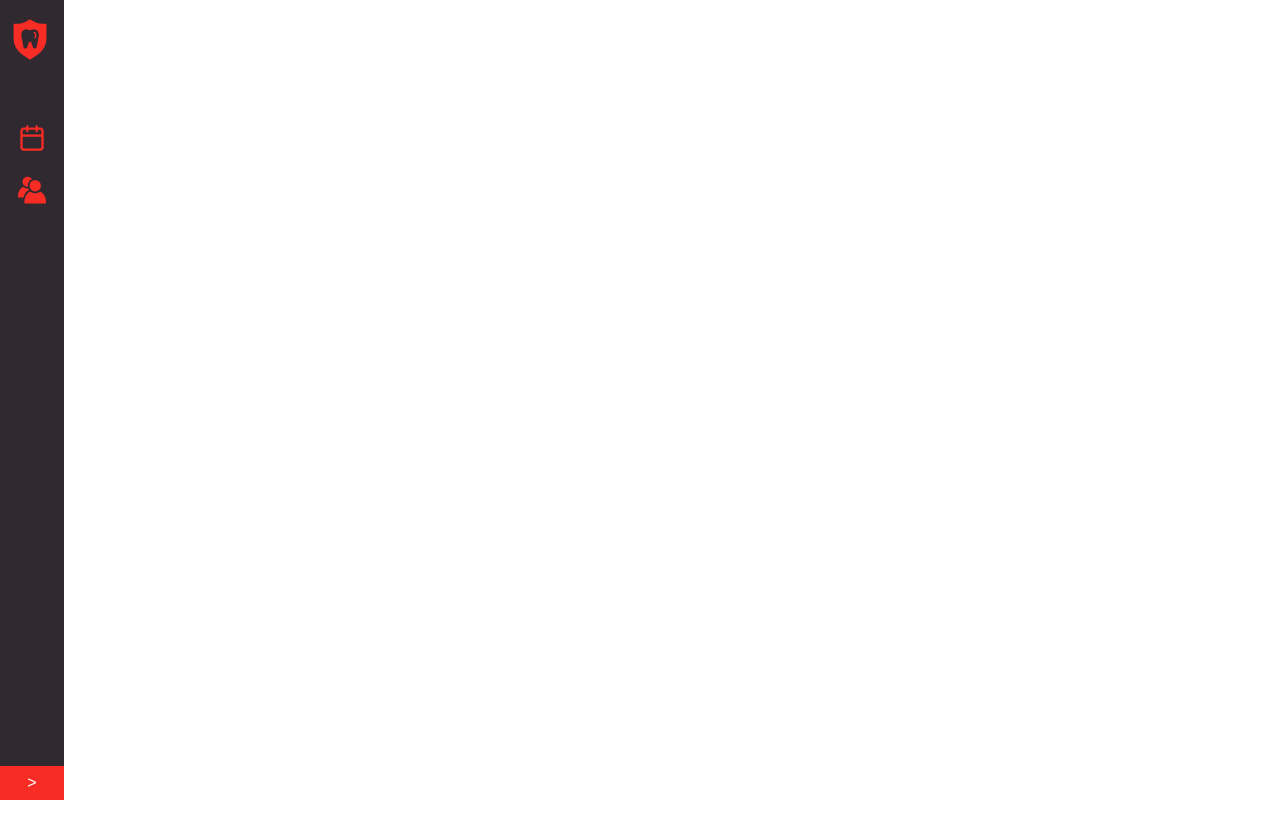
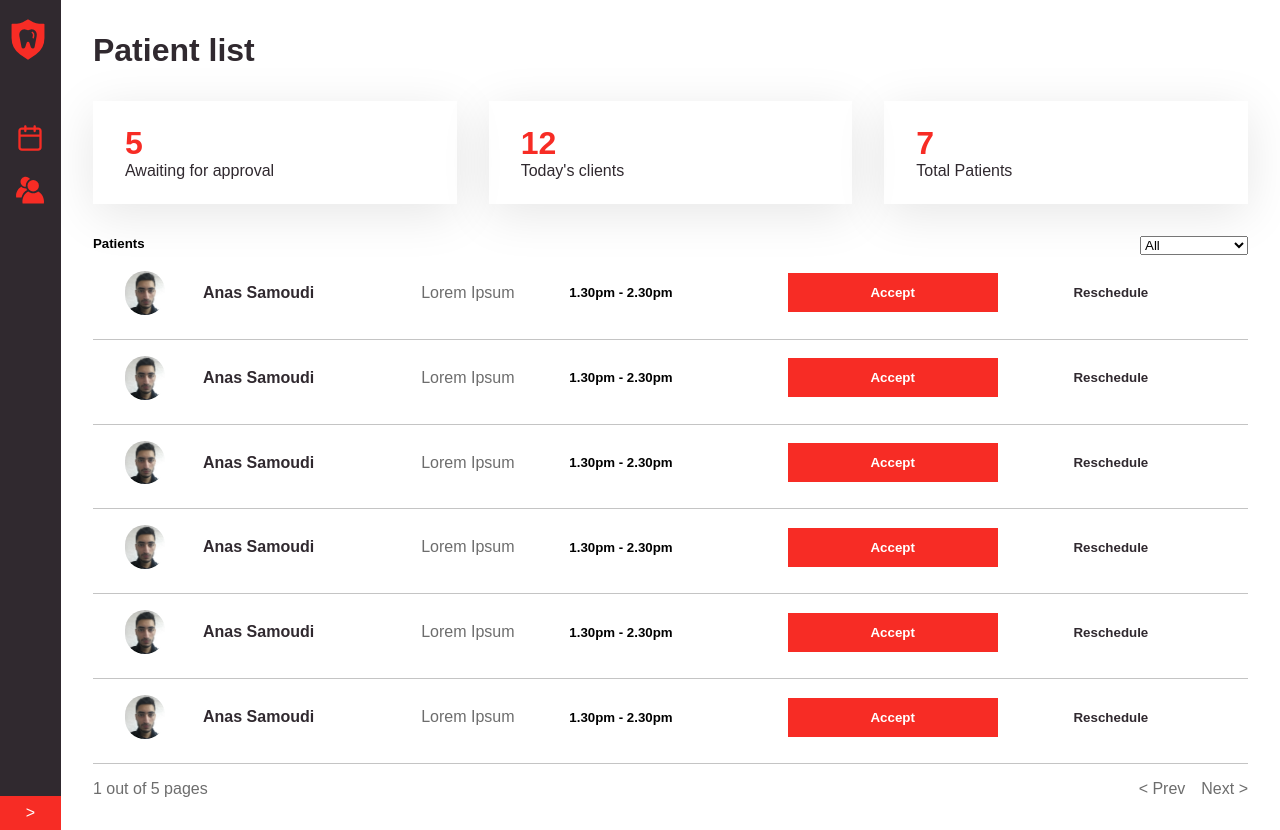
Before and after one commit to SamoudiAnas/Dental-Clinic-React-Web-App, a React (Create React App) app: page /patient-list in a window 1280 px wide. Before the commit the page ends 800 px from the top, so only its background shows below. Built offline with nearby package versions, Linux system fonts and the light colour scheme.

Commit message:
Patient list Page

```diff
--- a/package.json
+++ b/package.json
@@ -3,11 +3,16 @@
   "version": "0.1.0",
   "private": true,
   "dependencies": {
+    "@fullcalendar/core": "^5.10.0",
+    "@fullcalendar/daygrid": "^5.10.0",
+    "@fullcalendar/list": "^5.10.0",
+    "@fullcalendar/timegrid": "^5.10.0",
     "@testing-library/jest-dom": "^5.14.1",
     "@testing-library/react": "^11.2.7",
     "@testing-library/user-event": "^12.8.3",
     "react": "^17.0.2",
     "react-dom": "^17.0.2",
+    "react-router-dom": "^5.3.0",
     "react-scripts": "4.0.3",
     "styled-components": "^5.3.1",
     "web-vitals": "^1.1.2"
--- a/src/App.js
+++ b/src/App.js
@@ -1,13 +1,35 @@
 import React from "react";
 import styled from "styled-components";
+import { BrowserRouter as Router, Switch, Route } from "react-router-dom";
 import Sidebar from "./Components/Sidebar/Sidebar";
+import Calendar from "./Pages/Calendar";
+import PatientList from "./Pages/PatientList";
 
 function App() {
   return (
-    <Wrapper>
-      <Sidebar />
-    </Wrapper>
+    <Router>
+      <Wrapper>
+        <Sidebar />
+
+        <div className="page-wrapper">
+          <Switch>
+            <Route exact path="/calendar">
+              <Calendar />
+            </Route>
+            <Route exact path="/patient-list">
+              <PatientList />
+            </Route>
+          </Switch>
+        </div>
+      </Wrapper>
+    </Router>
   );
 }
-export const Wrapper = styled.div``;
+export const Wrapper = styled.div`
+  display: flex;
+
+  .page-wrapper {
+    width: 100%;
+  }
+`;
 export default App;
--- /dev/null
+++ b/src/Components/PatientListRequest.js
@@ -0,0 +1,69 @@
+import React from "react";
+import styled from "styled-components";
+import image from "../Images/image.jpeg";
+
+function PatientListRequest() {
+  return (
+    <Wrapper>
+      <img src={image} alt="avatar" />
+      <h4 className="patient-name">Anas Samoudi</h4>
+      <p className="reason">Lorem Ipsum</p>
+      <h5 className="date">1.30pm - 2.30pm</h5>
+      <button className="accept">Accept</button>
+      <button className="reschedule">Reschedule</button>
+    </Wrapper>
+  );
+}
+
+export default PatientListRequest;
+
+export const Wrapper = styled.div`
+  padding: 1rem 2rem 1.5rem;
+  display: grid;
+  grid-template-columns: 1fr 3fr 2fr 3fr 3fr 3fr;
+  align-items: center;
+  gap: 0.5rem;
+  border-bottom: 1px solid ${(props) => props.theme.light};
+
+  img {
+    width: 2.5rem;
+    border-radius: 9999px;
+    object-fit: cover;
+  }
+
+  .patient-name {
+    color: ${(props) => props.theme.secondary};
+  }
+
+  .reason {
+    color: ${(props) => props.theme.textSecondary};
+  }
+
+  .accept {
+    color: white;
+    font-weight: 600;
+    border: transparent;
+    background-color: ${(props) => props.theme.primary};
+    padding: 0.75rem;
+    transition: letter-spacing 0.2s ease;
+    &:hover {
+      cursor: pointer;
+      background-color: ${(props) => props.theme.primaryHover};
+      box-shadow: rgba(50, 50, 93, 0.25) 0px 13px 27px -5px,
+        rgba(0, 0, 0, 0.3) 0px 8px 16px -8px;
+    }
+  }
+
+  .reschedule {
+    font-weight: 600;
+    border: transparent;
+    background-color: transparent;
+    color: ${(props) => props.theme.secondary};
+    padding: 0.75rem;
+    &:hover {
+      cursor: pointer;
+      background-color: #efefef;
+      box-shadow: rgba(99, 99, 99, 0.2) 0px 2px 8px 0px;
+    }
+  }
+`;
--- a/src/Components/Sidebar/NavElement.js
+++ b/src/Components/Sidebar/NavElement.js
@@ -5,7 +5,7 @@ import { useSidebarContext } from "../../Contexts/SidebarContext";
 function NavElement({ data }) {
   const { sidebarState } = useSidebarContext();
   return (
-    <Wrapper isSidebarOpen={sidebarState.isSidebarOpen} href="/">
+    <Wrapper isSidebarOpen={sidebarState.isSidebarOpen} href={data.path}>
       {data.icon}
       <h4 className="nav-name">{data.name}</h4>
     </Wrapper>
--- /dev/null
+++ b/src/Pages/Calendar.js
@@ -0,0 +1,7 @@
+import React from "react";
+
+function Calendar() {
+  return <div>calendar</div>;
+}
+
+export default Calendar;
--- /dev/null
+++ b/src/Pages/PatientList.js
@@ -0,0 +1,123 @@
+import React, { useState } from "react";
+import styled from "styled-components";
+import PatientListRequest from "../Components/PatientListRequest";
+
+function PatientList() {
+  // eslint-disable-next-line
+  const [viewMode, setViewMode] = useState("all");
+
+  return (
+    <Wrapper>
+      <h1>Patient list</h1>
+      <div className="general-info">
+        <div className="info-tap">
+          <h1 className="info-count">5</h1>
+          <p className="info-title">Awaiting for approval</p>{" "}
+        </div>
+        <div className="info-tap">
+          <h1 className="info-count">12</h1>
+          <p className="info-title">Today's clients</p>{" "}
+        </div>
+        <div className="info-tap">
+          <h1 className="info-count">7</h1>
+          <p className="info-title">Total Patients</p>{" "}
+        </div>
+      </div>
+      <div className="flex justify-between">
+        <h5>Patients</h5>
+        <div className="selector">
+          <select
+            name="cars"
+            id="cars"
+            onChange={(e) => setViewMode(e.target.value)}
+          >
+            <option value="all">All</option>
+            <option value="non approved">Non Approved</option>
+            <option value="approved">Approved</option>
+          </select>
+        </div>
+      </div>
+      <div className="data-list">
+        <PatientListRequest />
+        <PatientListRequest />
+        <PatientListRequest />
+        <PatientListRequest />
+        <PatientListRequest />
+        <PatientListRequest />
+      </div>
+      <div className="data-controller flex justify-between">
+        <div className="data-info">1 out of 5 pages</div>
+        <div className="data-controllers">
+          <span className="controller">&lt; Prev </span>
+          <span className="controller">Next &gt;</span>
+        </div>
+      </div>
+    </Wrapper>
+  );
+}
+
+export default PatientList;
+
+export const Wrapper = styled.div`
+  padding: 2rem;
+
+  h1 {
+    color: ${(props) => props.theme.secondary};
+  }
+
+  .general-info {
+    width: 100%;
+    margin: 2rem 0;
+    display: grid;
+    grid-template-columns: 1fr 1fr 1fr;
+    gap: 2rem;
+  }
+
+  .info-tap {
+    padding: 1.5rem 2rem;
+    box-shadow: rgba(0, 0, 0, 0.1) 0px 10px 50px;
+    transition: all 0.3s ease;
+    &:hover {
+      cursor: pointer;
+      background-color: ${(props) => props.theme.secondary};
+      box-shadow: rgba(0, 0, 0, 0.1) 0px 10px 50px;
+      border-radius: 0.25rem;
+      .info-title {
+        color: white;
+      }
+    }
+  }
+
+  .info-count {
+    color: ${(props) => props.theme.primary};
+  }
+
+  .info-title {
+    color: ${(props) => props.theme.secondary};
+  }
+
+  .flex {
+    display: flex;
+  }
+
+  .justify-between {
+    justify-content: space-between;
+  }
+
+  .data-controller {
+    color: ${(props) => props.theme.textSecondary};
+    margin-top: 1rem;
+  }
+
+  .data-controllers {
+    display: flex;
+    gap: 1rem;
+  }
+
+  .controller {
+    &:hover {
+      cursor: pointer;
+      text-decoration: underline;
+    }
+  }
+`;
--- a/src/Themes/Dark.js
+++ b/src/Themes/Dark.js
@@ -1,5 +1,8 @@
 export const Dark = {
   id: "dark",
   primary: "#F72C25",
+  primaryHover: "#f31008",
   secondary: "#30292F",
+  textSecondary: "#6d6d6d",
+  light: "#c4c4c4",
 };
```
Also changed, not shown: src/Images/image.jpeg (added), 1 other file (tests, documents, lock files or other folders).
